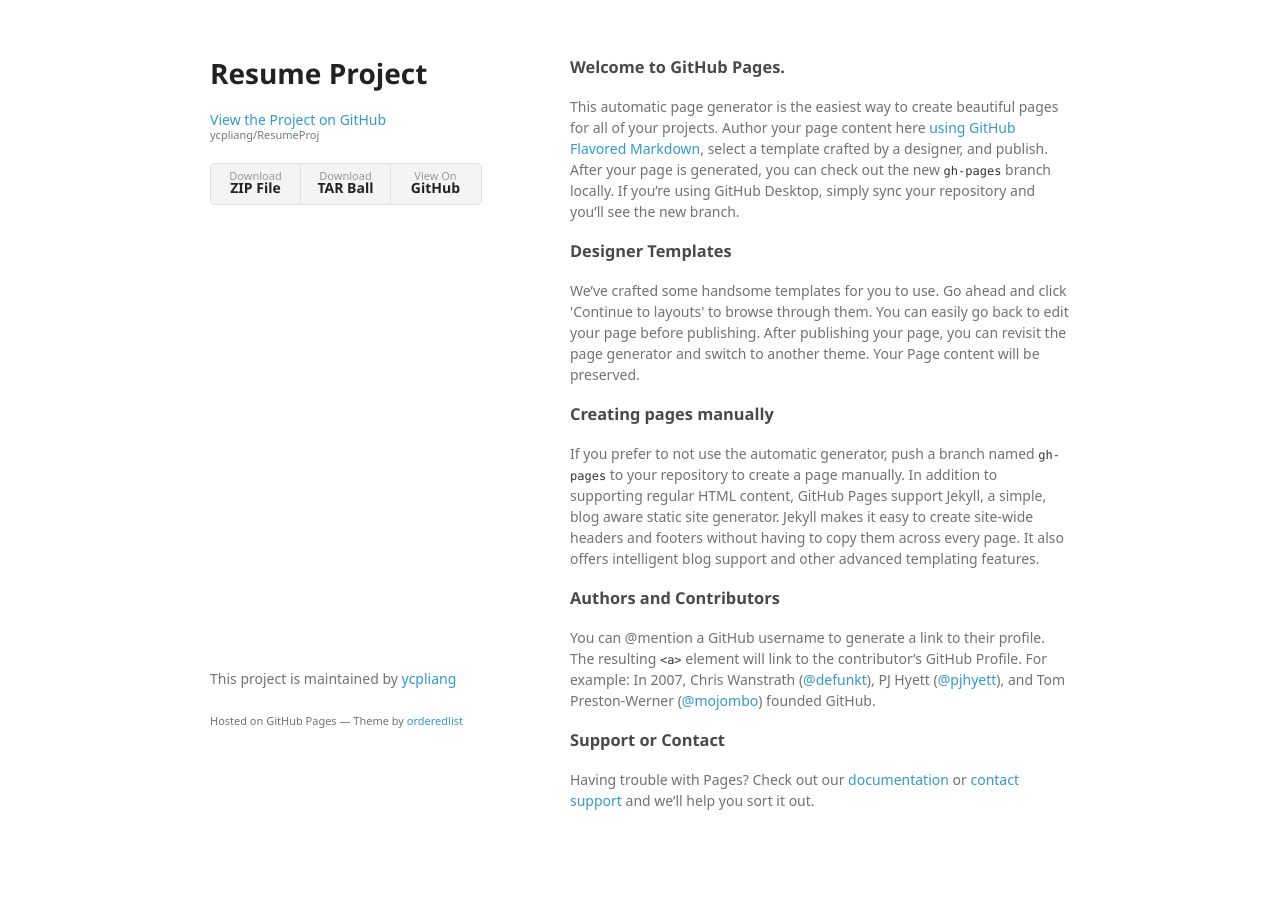
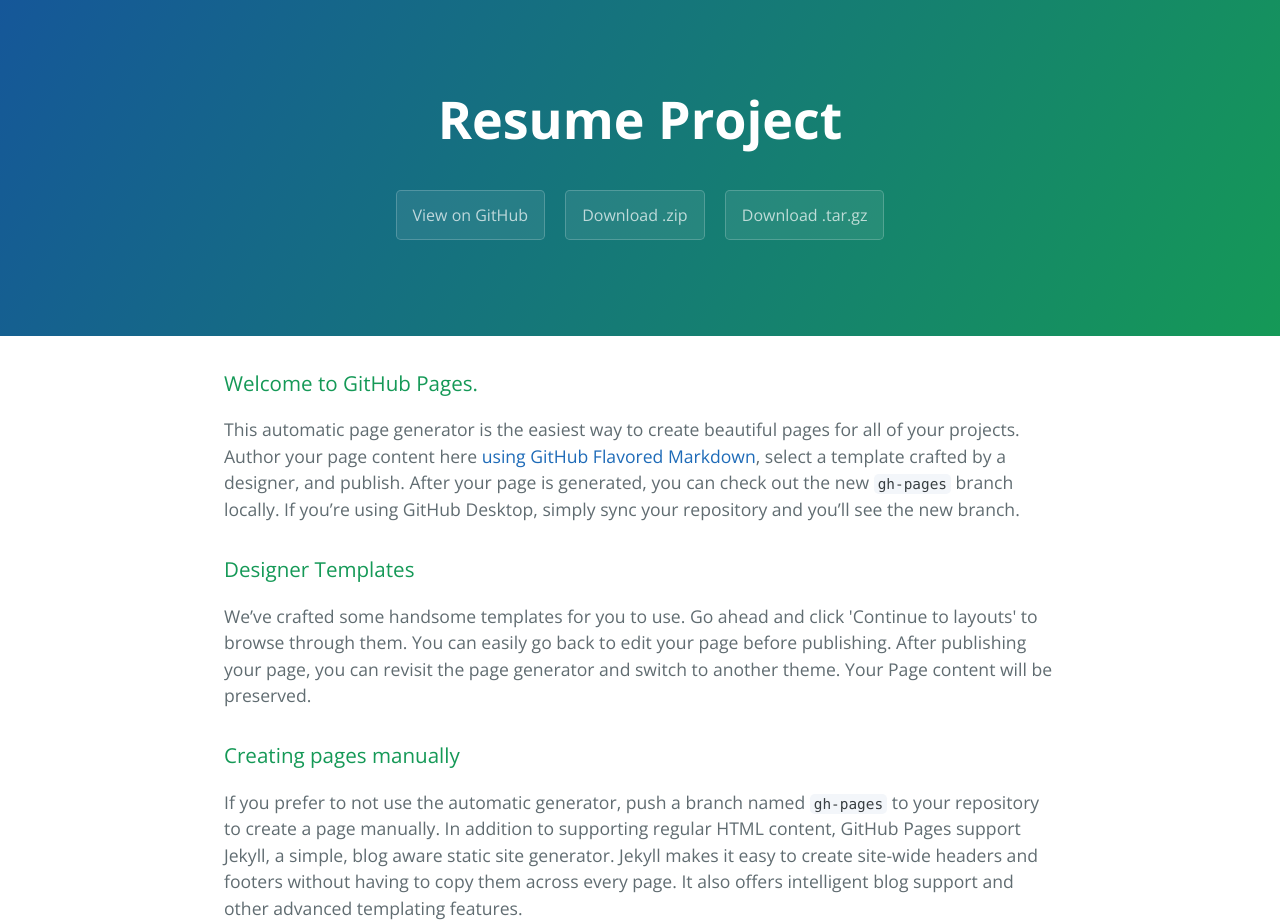
Before and after one commit to ycpliang/ResumeProj, a plain HTML site: page index.html in a window 1280 px wide. Shown: the top 924 px of the page. Before the commit the page ends 881 px from the top, so only its background shows below. Drawn offline with nearby package versions, Linux system fonts and the light colour scheme; a web font is replaced by a local one.

Commit message:
Create gh-pages branch via GitHub

```diff
--- a/index.html
+++ b/index.html
@@ -1,34 +1,25 @@
-<!doctype html>
-<html>
+<!DOCTYPE html>
+<html lang="en-us">
   <head>
-    <meta charset="utf-8">
-    <meta http-equiv="X-UA-Compatible" content="chrome=1">
+    <meta charset="UTF-8">
     <title>Resume Project by ycpliang</title>
-
-    <link rel="stylesheet" href="stylesheets/styles.css">
-    <link rel="stylesheet" href="stylesheets/github-light.css">
-    <meta name="viewport" content="width=device-width">
-    <!--[if lt IE 9]>
-    <script src="//html5shiv.googlecode.com/svn/trunk/html5.js"></script>
-    <![endif]-->
+    <meta name="viewport" content="width=device-width, initial-scale=1">
+    <link rel="stylesheet" type="text/css" href="stylesheets/normalize.css" media="screen">
+    <link href='https://fonts.googleapis.com/css?family=Open+Sans:400,700' rel='stylesheet' type='text/css'>
+    <link rel="stylesheet" type="text/css" href="stylesheets/stylesheet.css" media="screen">
+    <link rel="stylesheet" type="text/css" href="stylesheets/github-light.css" media="screen">
   </head>
   <body>
-    <div class="wrapper">
-      <header>
-        <h1>Resume Project</h1>
-        <p></p>
+    <section class="page-header">
+      <h1 class="project-name">Resume Project</h1>
+      <h2 class="project-tagline"></h2>
+      <a href="https://github.com/ycpliang/ResumeProj" class="btn">View on GitHub</a>
+      <a href="https://github.com/ycpliang/ResumeProj/zipball/master" class="btn">Download .zip</a>
+      <a href="https://github.com/ycpliang/ResumeProj/tarball/master" class="btn">Download .tar.gz</a>
+    </section>
 
-        <p class="view"><a href="https://github.com/ycpliang/ResumeProj">View the Project on GitHub <small>ycpliang/ResumeProj</small></a></p>
-
-
-        <ul>
-          <li><a href="https://github.com/ycpliang/ResumeProj/zipball/master">Download <strong>ZIP File</strong></a></li>
-          <li><a href="https://github.com/ycpliang/ResumeProj/tarball/master">Download <strong>TAR Ball</strong></a></li>
-          <li><a href="https://github.com/ycpliang/ResumeProj">View On <strong>GitHub</strong></a></li>
-        </ul>
-      </header>
-      <section>
-        <h3>
+    <section class="main-content">
+      <h3>
 <a id="welcome-to-github-pages" class="anchor" href="#welcome-to-github-pages" aria-hidden="true"><span aria-hidden="true" class="octicon octicon-link"></span></a>Welcome to GitHub Pages.</h3>
 
 <p>This automatic page generator is the easiest way to create beautiful pages for all of your projects. Author your page content here <a href="https://guides.github.com/features/mastering-markdown/">using GitHub Flavored Markdown</a>, select a template crafted by a designer, and publish. After your page is generated, you can check out the new <code>gh-pages</code> branch locally. If you’re using GitHub Desktop, simply sync your repository and you’ll see the new branch.</p>
@@ -52,13 +43,15 @@
 <a id="support-or-contact" class="anchor" href="#support-or-contact" aria-hidden="true"><span aria-hidden="true" class="octicon octicon-link"></span></a>Support or Contact</h3>
 
 <p>Having trouble with Pages? Check out our <a href="https://help.github.com/pages">documentation</a> or <a href="https://github.com/contact">contact support</a> and we’ll help you sort it out.</p>
-      </section>
-      <footer>
-        <p>This project is maintained by <a href="https://github.com/ycpliang">ycpliang</a></p>
-        <p><small>Hosted on GitHub Pages &mdash; Theme by <a href="https://github.com/orderedlist">orderedlist</a></small></p>
+
+      <footer class="site-footer">
+        <span class="site-footer-owner"><a href="https://github.com/ycpliang/ResumeProj">Resume Project</a> is maintained by <a href="https://github.com/ycpliang">ycpliang</a>.</span>
+
+        <span class="site-footer-credits">This page was generated by <a href="https://pages.github.com">GitHub Pages</a> using the <a href="https://github.com/jasonlong/cayman-theme">Cayman theme</a> by <a href="https://twitter.com/jasonlong">Jason Long</a>.</span>
       </footer>
-    </div>
-    <script src="javascripts/scale.fix.js"></script>
+
+    </section>
+
 
   </body>
 </html>
```
